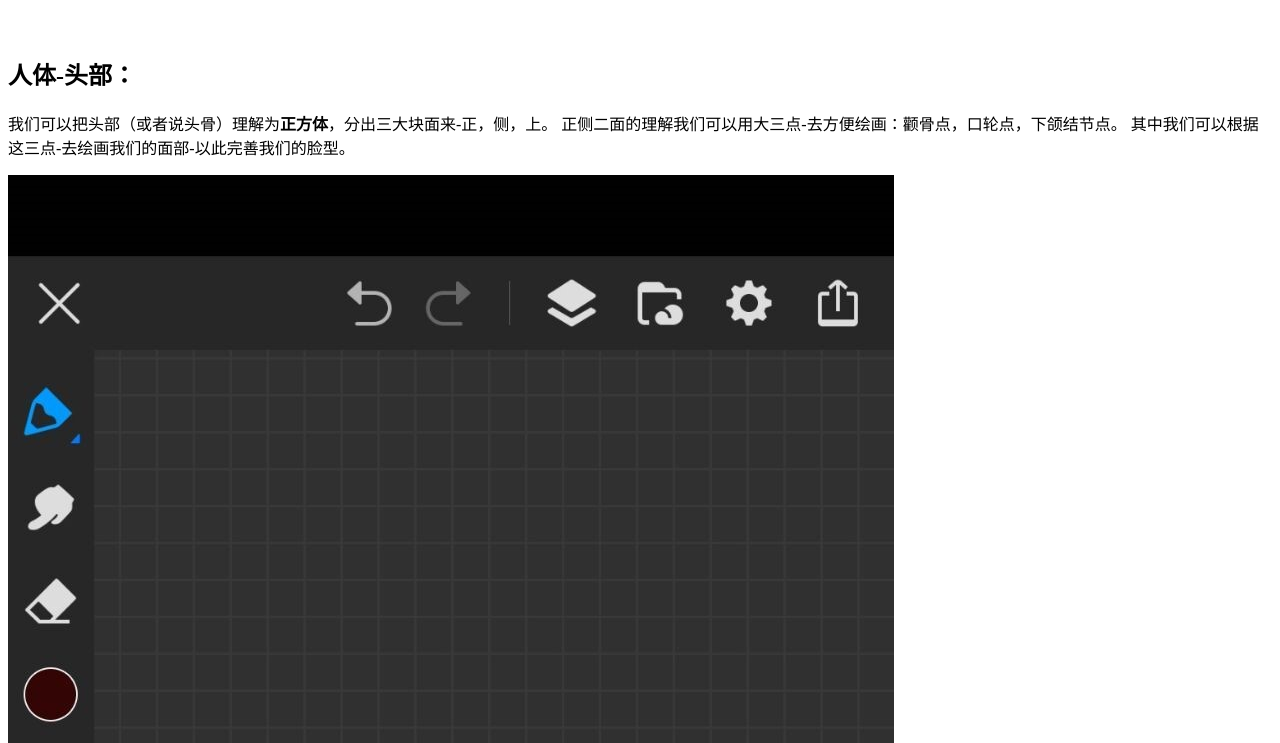
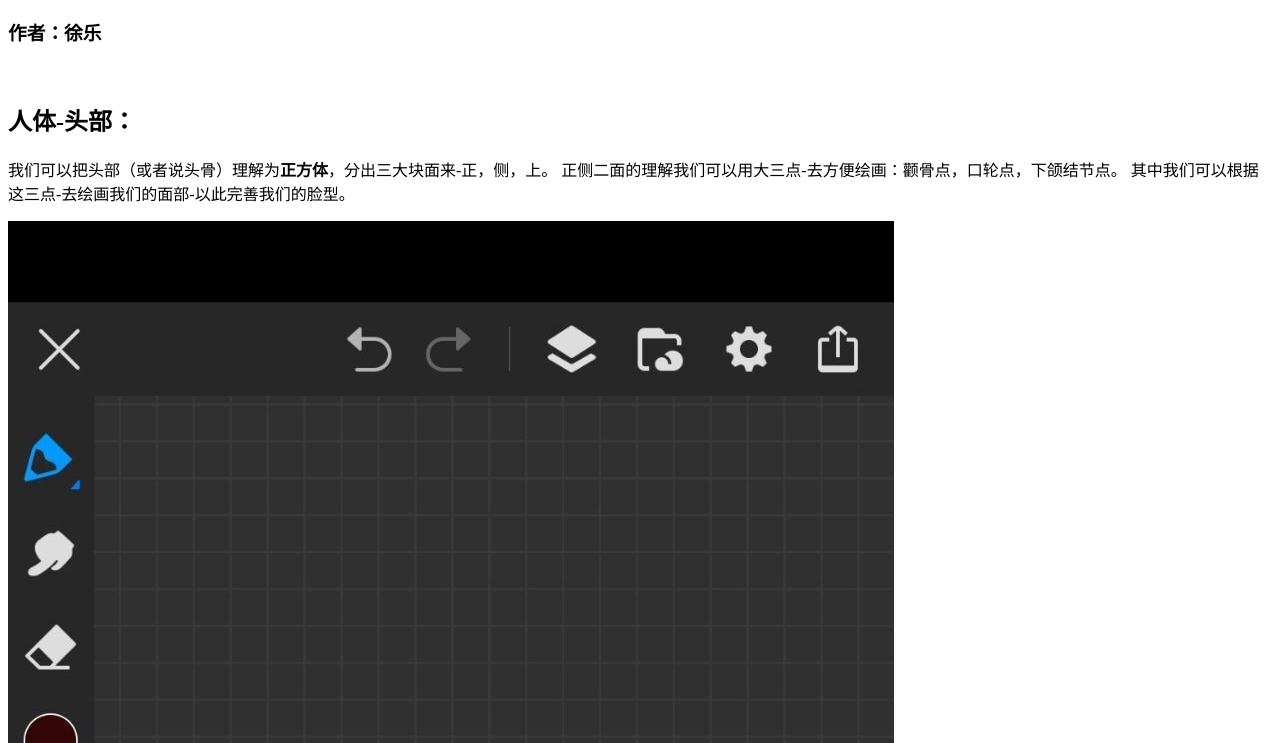
Before and after one commit to bienaole417/drawing.io, a plain HTML site: page index.html in a window 1280 px wide. Shown: the part 57-800 px from the top of the page. Drawn offline with Linux system fonts and the light colour scheme.

Commit message:
Update index.html

```diff
--- a/index.html
+++ b/index.html
@@ -7,12 +7,13 @@
 
 <body>
     <h1>教学-绘画基础知识理论</h1>
+    <h3>作者：徐乐</h3>
     <br>
     <h2>人体-头部：</h2>
-    <p>我们可以把头部（或者说头骨）理解为<b>正方体</b>，分出三大块面来-正，侧，上。 正侧二面的理解我们可以用大三点-去方便绘画：颧骨点，口轮点，下颌结节点。 其中我们可以根据这三点-去绘画我们的面部-以此完善我们的脸型。
-    </p>
+    <font size="3"><p>我们可以把头部（或者说头骨）理解为<b>正方体</b>，分出三大块面来-正，侧，上。 正侧二面的理解我们可以用大三点-去方便绘画：颧骨点，口轮点，下颌结节点。 其中我们可以根据这三点-去绘画我们的面部-以此完善我们的脸型。
+    </p></font>
     <img src="./img.jpg" align="center">
-    <p>其中以此图片为例子-这位同学对于头骨的不理解导致了一些小问题：头发多了，头型过大，面部不柔和。这些都是我们要去注意的问题，所以要去养成一个意识的理解。</p>
+    <font size="3"><p>其中以此图片为例子-这位同学对于头骨的不理解导致了一些小问题：头发多了，头型过大，面部不柔和。这些都是我们要去注意的问题，所以要去养成一个意识的理解。</p></font>
 </body>
 
 </html>
```
